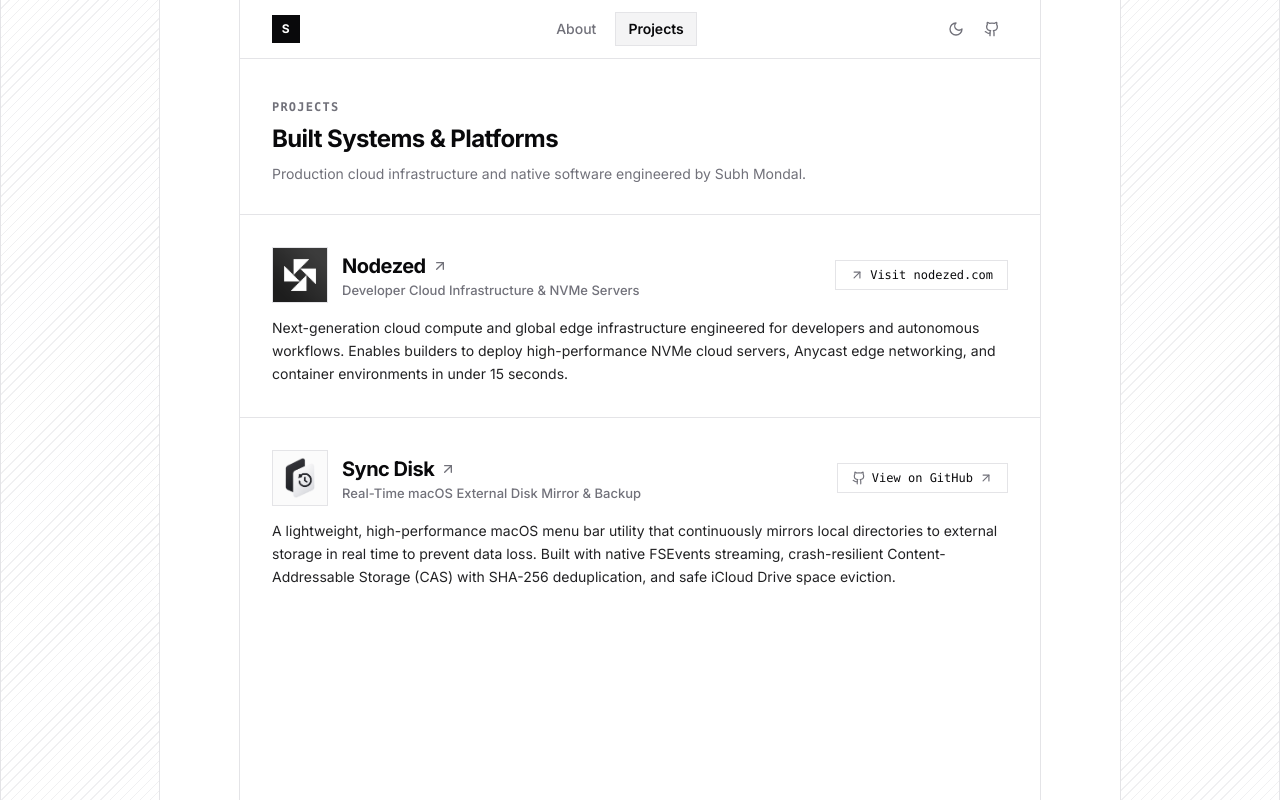
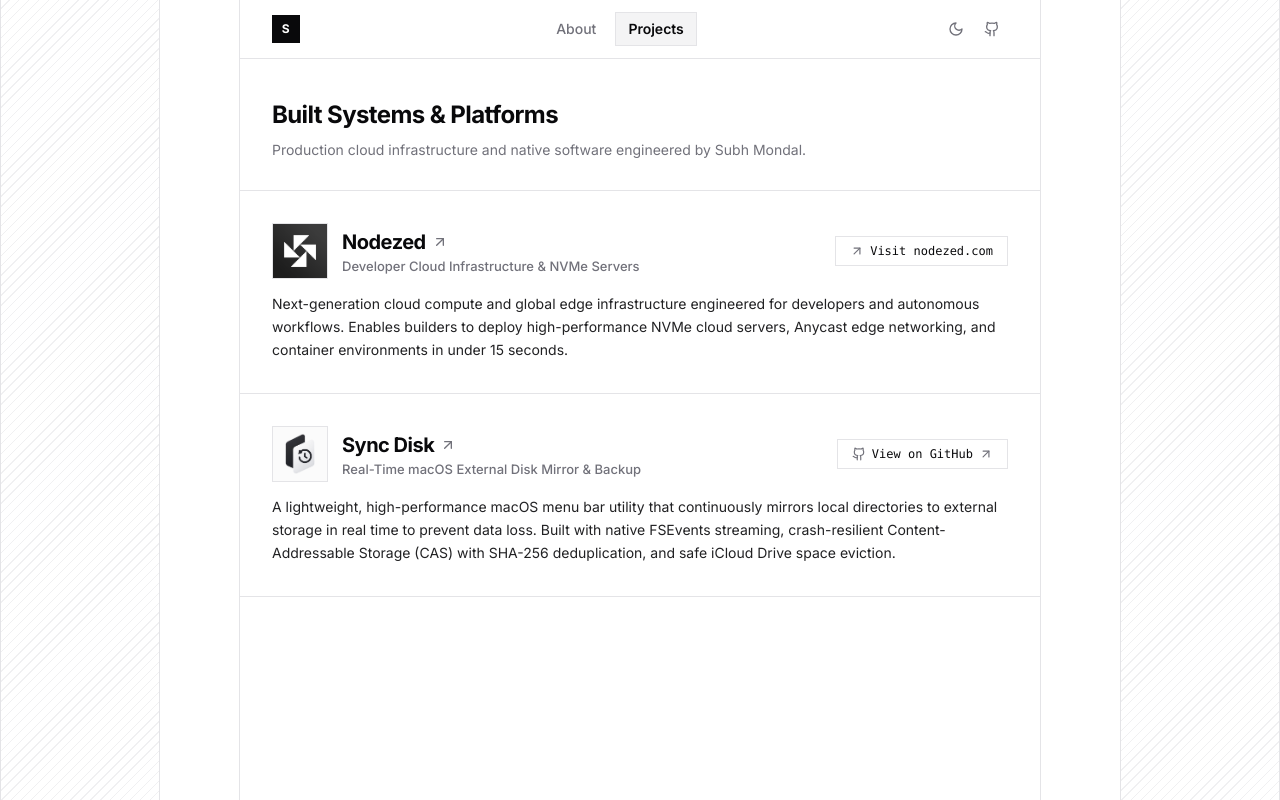
Before and after one commit to subhmnd/portfolio, a Next.js app: page /projects in a window 1280 px wide. Built offline with nearby package versions, Linux system fonts and the light colour scheme; no server answers.

Commit message:
Remove small projects tag and add smart bottom borders to project items

```diff
--- a/src/components/ProjectsSection.tsx
+++ b/src/components/ProjectsSection.tsx
@@ -16,7 +16,7 @@
     opacity: 1,
     transition: {
       staggerChildren: 0.16,
-      delayChildren: 0.05,
+      delayChildren: 0.04,
     },
   },
 };
@@ -48,17 +48,12 @@
       style={{ willChange: "transform, opacity, filter", transform: "translateZ(0)" }}
       className="w-full"
     >
-      {/* Section Header */}
+      {/* Section Header (without the small 'Projects' tag above) */}
       <motion.div
         variants={cascadeDownVariants}
         style={{ willChange: "transform, opacity, filter", transform: "translateZ(0)" }}
         className="px-4 sm:px-8 pt-8 sm:pt-10 pb-7 border-b border-border space-y-2"
       >
-        <div className="flex items-center gap-2">
-          <span className="text-xs font-mono uppercase tracking-widest text-muted-foreground font-semibold">
-            Projects
-          </span>
-        </div>
         <h1 className="text-xl sm:text-2xl font-bold tracking-tight text-foreground">
           Built Systems & Platforms
         </h1>
@@ -67,14 +62,14 @@
         </p>
       </motion.div>
 
-      {/* Projects List without hover translates or small tags */}
-      <motion.div variants={containerVariants} className="divide-y divide-border">
+      {/* Projects List with Smart Bottom Border on every item */}
+      <motion.div variants={containerVariants} className="w-full">
         {PROJECTS.map((project) => (
           <motion.article
             key={project.id}
             variants={cascadeDownVariants}
             style={{ willChange: "transform, opacity, filter", transform: "translateZ(0)" }}
-            className="px-4 sm:px-8 py-7 sm:py-8 space-y-3.5 hover:bg-accent/15 transition-colors duration-200 group relative"
+            className="px-4 sm:px-8 py-7 sm:py-8 border-b border-border space-y-3.5 hover:bg-accent/15 transition-colors duration-200 group relative"
           >
             {/* Top Row: Icon + Title & Tagline + Action Link */}
             <div className="flex flex-col sm:flex-row sm:items-center justify-between gap-4">
```
